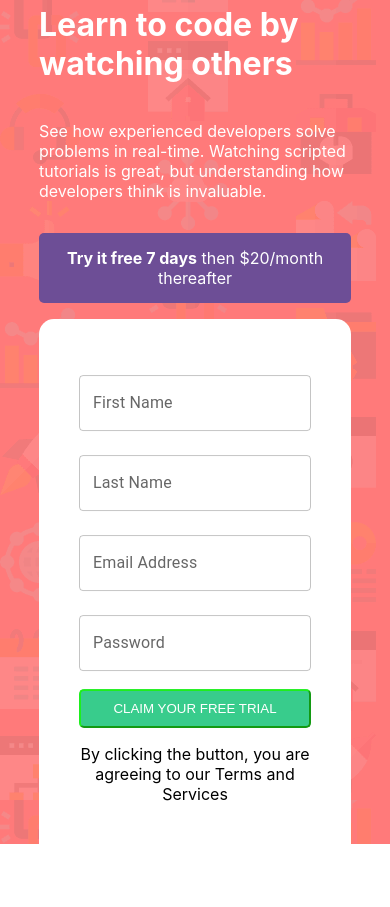
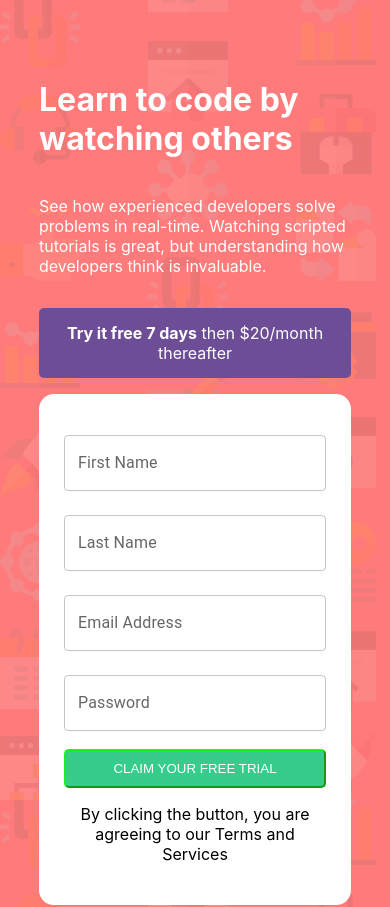
Before and after one commit to AshleyDennisDev/signup-form, a React (Create React App) app: page / in a window 390 px wide. Shown: the top 907 px of the page. Before the commit the page ends 860 px from the top, so only its background shows below. Built offline with nearby package versions, Linux system fonts and the light colour scheme.

Commit message:
css for responsiveness

```diff
--- a/package.json
+++ b/package.json
@@ -3,9 +3,9 @@
   "version": "0.1.0",
   "private": true,
   "dependencies": {
-    "@emotion/react": "^11.11.1",
-    "@emotion/styled": "^11.11.0",
-    "@mui/material": "^5.14.14",
+    "@emotion/react": "^11.13.3",
+    "@emotion/styled": "^11.13.0",
+    "@mui/material": "^5.16.7",
     "@testing-library/jest-dom": "^5.17.0",
     "@testing-library/react": "^13.4.0",
     "@testing-library/user-event": "^13.5.0",
--- a/src/App.css
+++ b/src/App.css
@@ -1,9 +1,14 @@
 .App {
   margin: 0;
   padding: 0;
-  height: 100vh;
+  height: 125vh;
   background-image: url('./assets/images/bg-intro-desktop.png');
   background-color: rgb(255, 122, 122);
+
+  @media (min-width: 768px){
+    height: 100vh;
+
+  }
 }
 .appContent{
   margin: 0;
@@ -17,18 +22,8 @@
   display: grid;
   grid-template-columns: 1fr;
   justify-items: center;
-  /* align-items: center; */
 
   @media (min-width: 768px){
-    /* margin: 0; */
-    /* padding: 0; */
-    /* position: absolute; */
-    /* top: 50%; */
-    /* left: 50%; */
-    /* transform: translateX(-50%) translateY(-50%); */
-    /* width: 80%; */
-    /* text-align: center; */
-    /* display: grid; */
     grid-template-columns: 1fr 1fr;
     justify-items: end;
     align-items: center;
--- a/src/components/form.css
+++ b/src/components/form.css
@@ -1,9 +1,12 @@
 .formContainer{
     display: flex;
     flex-direction: column;
-    padding: 40px;
+    padding: 25px;
     border-radius: 15px;
     background-color: white;
+    @media (min-width: 768px){
+        padding: 40px;
+    }
 }
 .formBanner{
     padding: 15px;
--- a/src/components/intro.css
+++ b/src/components/intro.css
@@ -1,6 +1,11 @@
 .introContainer{
+    margin-top: 120px;
     display: flex;
     flex-direction: column;
     color: white;
     text-align: left;
+    @media (min-width: 768px){
+        margin-top: 0;
+        margin-right: 40px;
+      }
 }
```
Also changed, not shown: 1 other file (tests, documents, lock files or other folders).
